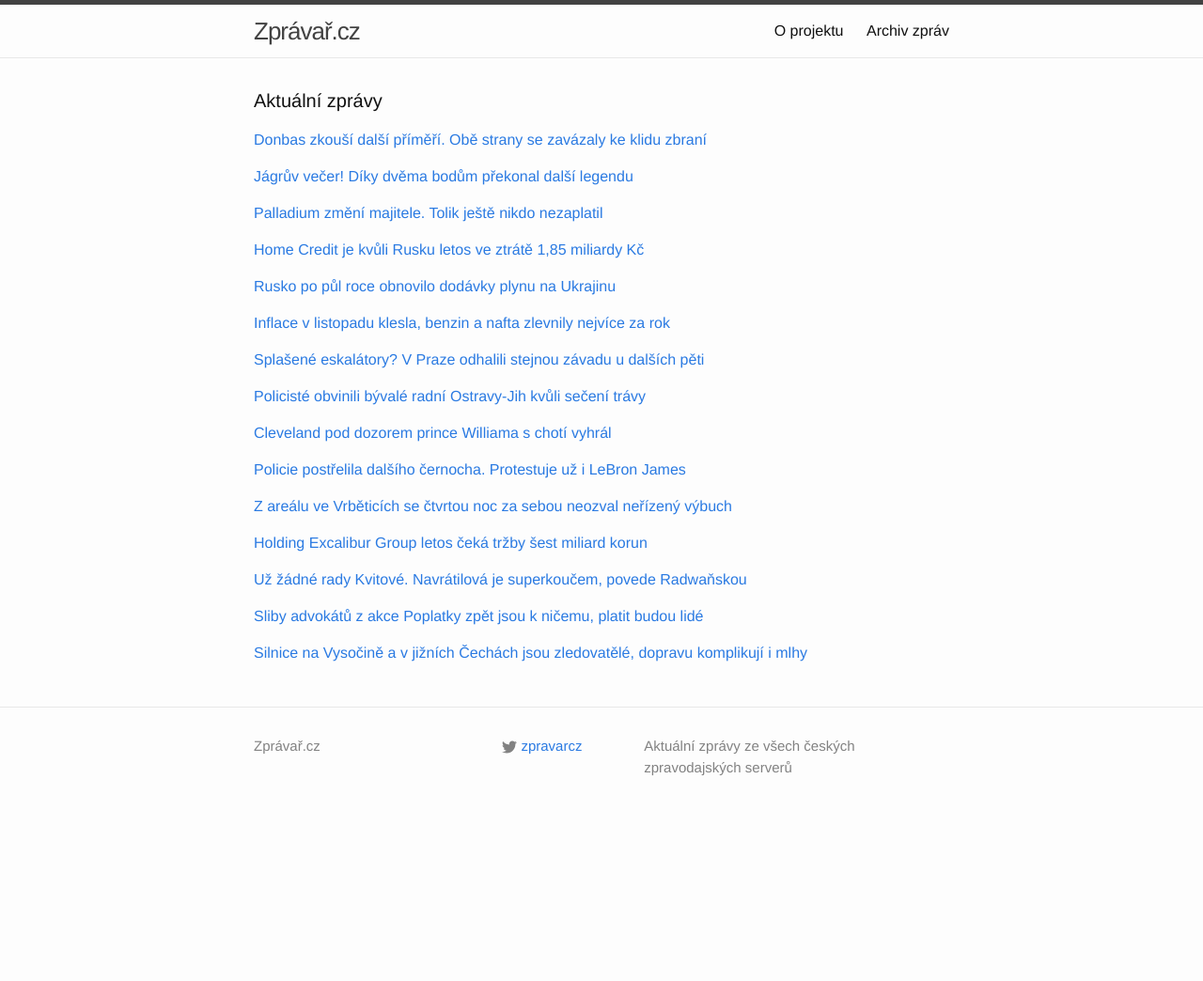
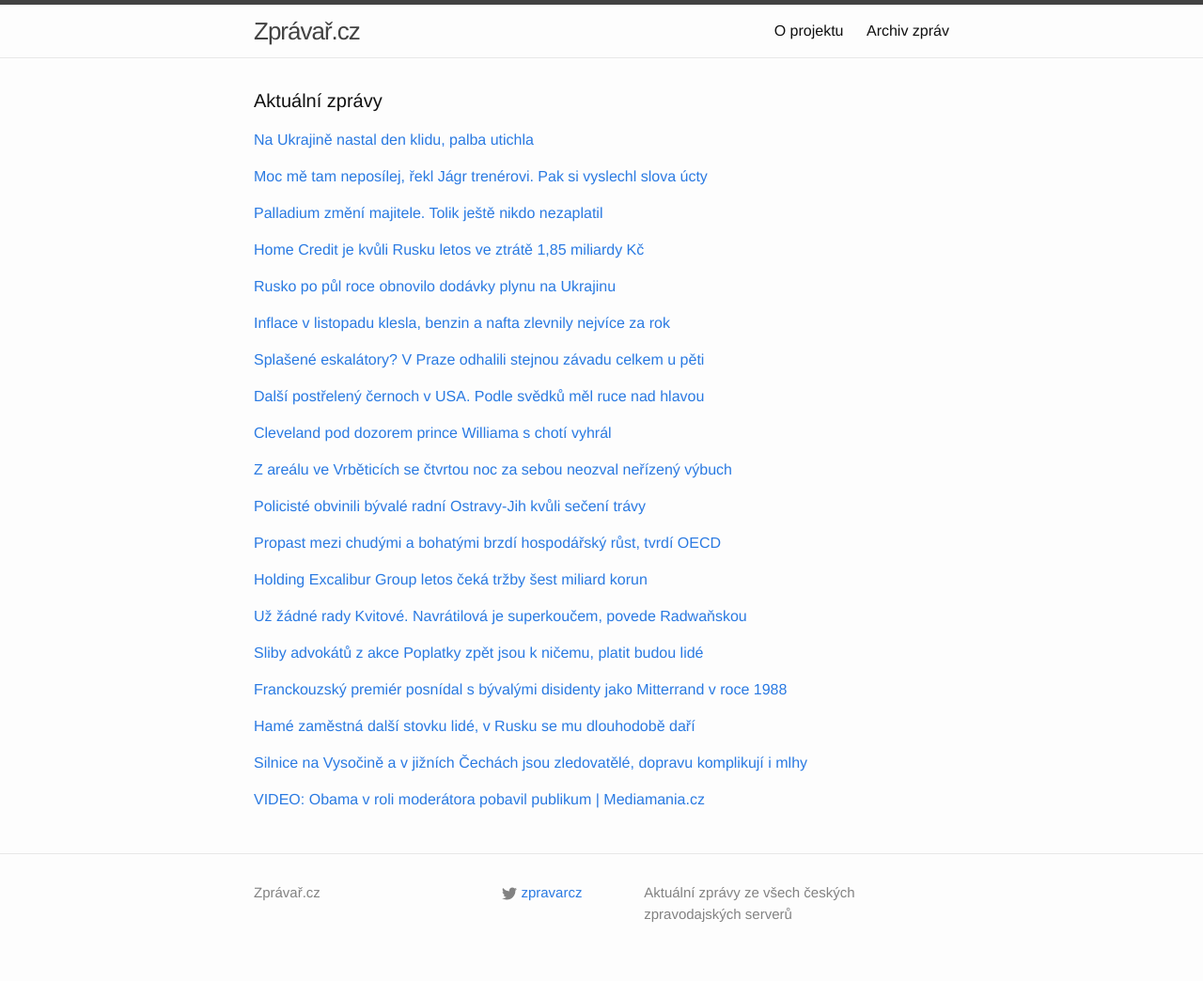
Before and after one commit to adliska/zpravar, a Jekyll site: the page built from index.html, in a window 1280 px wide. Shown: the whole page at 94% size. Built offline with Jekyll 4.4.1, drawn with Linux system fonts in a browser that asks for light colours; before the commit the page ends 900 px from its top, so only the background shows below that.

Commit message:
zpravar news update

```diff
--- a/index.html
+++ b/index.html
@@ -5,9 +5,10 @@ layout: default
 <div class="home">
     <h1 class="page-heading">Aktuální zprávy</h1>
 
-<p><a href="javascript:;" onclick="toggle_visibility('zpravy0')">Donbas zkouší další příměří. Obě strany se zavázaly ke klidu zbraní</a></p>
+<p><a href="javascript:;" onclick="toggle_visibility('zpravy0')">Na Ukrajině nastal den klidu, palba utichla</a></p>
 <div id="zpravy0" style="display:none">
 <ul>
+<li><a href=http://www.novinky.cz/zahranicni/evropa/355780-na-ukrajine-nastal-den-klidu-palba-utichla.html>Na Ukrajině nastal den klidu, palba utichla - www.novinky.cz</a></li>
 <li><a href=http://www.tyden.cz/rubriky/zahranici/rusko-a-okoli/donbas-zkousi-dalsi-primeri-obe-strany-se-zavazaly-ke-klidu-zbrani_326697.html>Donbas zkouší další příměří. Obě strany se zavázaly ke klidu zbraní - www.tyden.cz</a></li>
 <li><a href=http://www.lidovky.cz/na-ukrajinskem-donbasu-zacalo-dalsi-primeri-fzz-/zpravy-svet.aspx?c=A141209_093217_ln_zahranici_mmu>Na Ukrajině je vyhlášen den klidu zbraní, chystají se jednání o příměří  - www.lidovky.cz</a></li>
 <li><a href=http://zpravy.e15.cz/zahranicni/udalosti/v-donbasu-zacalo-dalsi-primeri-moskva-zprostredkuje-jednani-1144304>V Donbasu začalo další příměří, Moskva zprostředkuje jednání - zpravy.e15.cz</a></li>
@@ -20,9 +21,10 @@ layout: default
 <li><a href=http://www.ceskenoviny.cz/zpravy/zpravy/na-ukrajine-se-ceka-klid-zbrani-a-snad-jednani-v-minsku-a-kyjevu/1156637>Na Ukrajině se čeká klid zbraní a snad jednání v Minsku a Kyjevu - www.ceskenoviny.cz</a></li>
 <li><a href=http://www.novinky.cz/zahranicni/evropa/355780-na-ukrajine-ma-v-utery-zacit-dalsi-primeri.html>Na Ukrajině má v úterý začít další příměří - www.novinky.cz</a></li>
 </ul>
-</div><p><a href="javascript:;" onclick="toggle_visibility('zpravy1')">Jágrův večer! Díky dvěma bodům překonal další legendu</a></p>
+</div><p><a href="javascript:;" onclick="toggle_visibility('zpravy1')">Moc mě tam neposílej, řekl Jágr trenérovi. Pak si vyslechl slova úcty</a></p>
 <div id="zpravy1" style="display:none">
 <ul>
+<li><a href=http://hokej.idnes.cz/hokejova-nhl-jaromir-jagr-odehral-1500-zapas-ohlasy-fbr-/nhl.aspx?c=A141209_101836_nhl_bem>Moc mě tam neposílej, řekl Jágr trenérovi. Pak si vyslechl slova úcty - hokej.idnes.cz</a></li>
 <li><a href=http://www.tyden.cz/rubriky/sport/hokej/nhl/jagruv-vecer-diky-dvema-bodum-prekonal-dalsi-legendu_326684.html>Jágrův večer! Díky dvěma bodům překonal další legendu - www.tyden.cz</a></li>
 <li><a href=http://www.sportovninoviny.cz/zpravy/jagr-zaril-v-jubilejnim-1500-zapase-a-prekonal-dalsi-legendu/1156663>Jágr zářil v jubilejním 1500. zápase a překonal další legendu - www.sportovninoviny.cz</a></li>
 <li><a href=http://www.tyden.cz/rubriky/sport/hokej/nhl/jagruv-vecer-diky-dvema-bodum-predskocil-dalsi-legendu_326684.html>Jágrův večer! Díky dvěma bodům předskočil další legendu - www.tyden.cz</a></li>
@@ -74,21 +76,23 @@ layout: default
 <li><a href=http://www.novinky.cz/ekonomika/355797-inflace-v-cesku-mirne-zpomalila-ceny-stouply-o-0-6-procenta.html>Inflace v Česku mírně zpomalila, ceny stouply o 0,6 procenta - www.novinky.cz</a></li>
 <li><a href=http://zpravy.e15.cz/domaci/ekonomika/inflace-stoupla-o-0-6-procenta-rada-zbozi-zlevnila-1144302>Inflace stoupla o 0,6 procenta. Řada zboží zlevnila - zpravy.e15.cz</a></li>
 </ul>
-</div><p><a href="javascript:;" onclick="toggle_visibility('zpravy6')">Splašené eskalátory? V Praze odhalili stejnou závadu u dalších pěti</a></p>
+</div><p><a href="javascript:;" onclick="toggle_visibility('zpravy6')">Splašené eskalátory? V Praze odhalili stejnou závadu celkem u pěti</a></p>
 <div id="zpravy6" style="display:none">
 <ul>
+<li><a href=http://www.novinky.cz/ekonomika/355801-splasene-eskalatory-v-praze-odhalili-stejnou-zavadu-celkem-u-peti.html>Splašené eskalátory? V Praze odhalili stejnou závadu celkem u pěti - www.novinky.cz</a></li>
 <li><a href=http://www.novinky.cz/ekonomika/355801-splasene-eskalatory-v-praze-odhalili-stejnou-zavadu-u-dalsich-peti.html>Splašené eskalátory? V Praze odhalili stejnou závadu u dalších pěti - www.novinky.cz</a></li>
 <li><a href=http://zpravy.aktualne.cz/regiony/praha/pet-eskalatoru-v-metru-ma-vadu-kvuli-niz-se-zranili-lide/r~5a4107327f7f11e4bdad0025900fea04/>Pět eskalátorů na Můstku má vadu, kvůli níž se zranili lidé - zpravy.aktualne.cz</a></li>
 <li><a href=http://www.financninoviny.cz/zpravodajstvi/zpravy/pet-eskalatoru-v-metru-ma-vadu-kvuli-niz-se-zranili-lide/1156707>Pět eskalátorů v metru má vadu, kvůli níž se zranili lidé - www.financninoviny.cz</a></li>
 <li><a href=http://praha.idnes.cz/vadne-eskalatory-na-mustku-ddo-/praha-zpravy.aspx?c=A141209_085930_praha-zpravy_bur>Nehoda na eskalátoru v metru se mohla opakovat, vadné jsou další čtyři - praha.idnes.cz</a></li>
 </ul>
-</div><p><a href="javascript:;" onclick="toggle_visibility('zpravy7')">Policisté obvinili bývalé radní Ostravy-Jih kvůli sečení trávy</a></p>
+</div><p><a href="javascript:;" onclick="toggle_visibility('zpravy7')">Další postřelený černoch v USA. Podle svědků měl ruce nad hlavou </a></p>
 <div id="zpravy7" style="display:none">
 <ul>
-<li><a href=http://ostrava.idnes.cz/policiste-obvinili-byvale-radni-ostravy-jih-kvuli-seceni-travy-pw0-/ostrava-zpravy.aspx?c=A141209_2122990_ostrava-zpravy_jog>Policisté obvinili bývalé radní Ostravy-Jih kvůli sečení trávy - ostrava.idnes.cz</a></li>
-<li><a href=http://www.novinky.cz/domaci/355799-policie-stiha-byvale-radni-ostravy-jihu-mezi-obvinenymi-i-namestek-primatora.html>Policie stíhá bývalé radní Ostravy-Jihu, mezi obviněnými i náměstek primátora - www.novinky.cz</a></li>
-<li><a href=http://www.lidovky.cz/policie-obvinila-12-radnich-z-ostravy-kvuli-zakazkam-na-udrzbu-zelene-1is-/zpravy-domov.aspx?c=A141209_094011_ln_domov_sk>Policie obvinila 12 radních z Ostravy kvůli zakázkám na údržbu zeleně  - www.lidovky.cz</a></li>
-<li><a href=http://echo24.cz/a/w4w4i>Policie obvinila 12 bývalých radních Ostravy-Jihu - echo24.cz</a></li>
+<li><a href=http://www.lidovky.cz/dalsi-sporne-postreleni-cernocha-policistou-budi-vasne-na-floride-10m-/zpravy-svet.aspx?c=A141209_100921_ln_zahranici_mmu>Další postřelený černoch v USA. Podle svědků měl ruce nad hlavou  - www.lidovky.cz</a></li>
+<li><a href=http://echo24.cz/a/iEvVb>Policie postřelila dalšího černocha. Protestuje už i LeBron James - echo24.cz</a></li>
+<li><a href=http://www.ceskenoviny.cz/zpravy/zpravy/protesty-proti-zabiti-cernochu-policisty-v-usa-byly-bez-nasili/1156629>Protesty proti zabití černochů policisty v USA byly bez násilí - www.ceskenoviny.cz</a></li>
+<li><a href=http://zpravy.idnes.cz/dalsi-postreleny-cernoch-v-usa-svedci-tvrdi-ze-se-policistovi-vzdaval-1eh-/zahranicni.aspx?c=A141209_064332_zahranicni_wlk>Další postřelený černoch v USA. Svědci tvrdí, že se policistovi vzdával - zpravy.idnes.cz</a></li>
+<li><a href=http://www.ceskenoviny.cz/zpravy/zpravy/dalsi-sporne-postreleni-cernocha-policistou-budi-vasne-na-floride/1156629>Další sporné postřelení černocha policistou budí vášně na Floridě - www.ceskenoviny.cz</a></li>
 </ul>
 </div><p><a href="javascript:;" onclick="toggle_visibility('zpravy8')">Cleveland pod dozorem prince Williama s chotí vyhrál</a></p>
 <div id="zpravy8" style="display:none">
@@ -98,48 +102,76 @@ layout: default
 <li><a href=http://www.denik.cz/ostatni_sport/nba-princ-william-zasel-na-cleveland-prinesl-nam-stesti-rekl-lebron-james-201412.html>NBA: Princ William zašel na Cleveland. Přinesl nám štěstí, řekl LeBron James - www.denik.cz</a></li>
 <li><a href=http://www.sportovninoviny.cz/zpravy/cleveland-pod-dozorem-prince-williama-s-choti-porazil-brooklyn/1156706>Cleveland pod dozorem prince Williama s chotí porazil Brooklyn - www.sportovninoviny.cz</a></li>
 </ul>
-</div><p><a href="javascript:;" onclick="toggle_visibility('zpravy9')">Policie postřelila dalšího černocha. Protestuje už i LeBron James</a></p>
+</div><p><a href="javascript:;" onclick="toggle_visibility('zpravy9')">Z areálu ve Vrběticích se čtvrtou noc za sebou neozval neřízený výbuch</a></p>
 <div id="zpravy9" style="display:none">
-<ul>
-<li><a href=http://echo24.cz/a/iEvVb>Policie postřelila dalšího černocha. Protestuje už i LeBron James - echo24.cz</a></li>
-<li><a href=http://www.ceskenoviny.cz/zpravy/zpravy/protesty-proti-zabiti-cernochu-policisty-v-usa-byly-bez-nasili/1156629>Protesty proti zabití černochů policisty v USA byly bez násilí - www.ceskenoviny.cz</a></li>
-<li><a href=http://zpravy.idnes.cz/dalsi-postreleny-cernoch-v-usa-svedci-tvrdi-ze-se-policistovi-vzdaval-1eh-/zahranicni.aspx?c=A141209_064332_zahranicni_wlk>Další postřelený černoch v USA. Svědci tvrdí, že se policistovi vzdával - zpravy.idnes.cz</a></li>
-<li><a href=http://www.ceskenoviny.cz/zpravy/zpravy/dalsi-sporne-postreleni-cernocha-policistou-budi-vasne-na-floride/1156629>Další sporné postřelení černocha policistou budí vášně na Floridě - www.ceskenoviny.cz</a></li>
-</ul>
-</div><p><a href="javascript:;" onclick="toggle_visibility('zpravy10')">Z areálu ve Vrběticích se čtvrtou noc za sebou neozval neřízený výbuch</a></p>
-<div id="zpravy10" style="display:none">
 <ul>
 <li><a href=http://www.denik.cz/z_domova/z-arealu-ve-vrbeticich-se-ctvrtou-noc-za-sebou-neozval-nerizeny-vybuch-20141209.html>Z areálu ve Vrběticích se čtvrtou noc za sebou neozval neřízený výbuch - www.denik.cz</a></li>
 <li><a href=http://www.lidovky.cz/z-vrbetic-se-ctvrtou-noc-za-sebou-neozval-nerizeny-vybuch-p38-/zpravy-domov.aspx?c=A141209_075840_ln_domov_sk>Z Vrbětic se čtvrtou noc za sebou neozval neřízený výbuch  - www.lidovky.cz</a></li>
 <li><a href=http://zpravy.aktualne.cz/domaci/z-vrbetic-se-ctvrtou-noc-za-sebou-neozval-nerizeny-vybuch/r~caec15ce7f6d11e48ee3002590604f2e/>Z Vrbětic se čtvrtou noc za sebou neozval neřízený výbuch - zpravy.aktualne.cz</a></li>
 <li><a href=http://www.ceskenoviny.cz/zpravy/zpravy/z-vrbetic-se-ctvrtou-noc-za-sebou-neozval-nerizeny-vybuch/1156659>Z Vrbětic se čtvrtou noc za sebou neozval neřízený výbuch - www.ceskenoviny.cz</a></li>
 </ul>
-</div><p><a href="javascript:;" onclick="toggle_visibility('zpravy11')">Holding Excalibur Group letos čeká tržby šest miliard korun</a></p>
+</div><p><a href="javascript:;" onclick="toggle_visibility('zpravy10')">Policisté obvinili bývalé radní Ostravy-Jih kvůli sečení trávy</a></p>
+<div id="zpravy10" style="display:none">
+<ul>
+<li><a href=http://ostrava.idnes.cz/policiste-obvinili-byvale-radni-ostravy-jih-kvuli-seceni-travy-pw0-/ostrava-zpravy.aspx?c=A141209_2122990_ostrava-zpravy_jog>Policisté obvinili bývalé radní Ostravy-Jih kvůli sečení trávy - ostrava.idnes.cz</a></li>
+<li><a href=http://www.novinky.cz/domaci/355799-policie-stiha-byvale-radni-ostravy-jihu-mezi-obvinenymi-i-namestek-primatora.html>Policie stíhá bývalé radní Ostravy-Jihu, mezi obviněnými i náměstek primátora - www.novinky.cz</a></li>
+<li><a href=http://www.lidovky.cz/policie-obvinila-12-radnich-z-ostravy-kvuli-zakazkam-na-udrzbu-zelene-1is-/zpravy-domov.aspx?c=A141209_094011_ln_domov_sk>Policie obvinila 12 radních z Ostravy kvůli zakázkám na údržbu zeleně  - www.lidovky.cz</a></li>
+<li><a href=http://echo24.cz/a/w4w4i>Policie obvinila 12 bývalých radních Ostravy-Jihu - echo24.cz</a></li>
+</ul>
+</div><p><a href="javascript:;" onclick="toggle_visibility('zpravy11')">Propast mezi chudými a bohatými brzdí hospodářský růst, tvrdí OECD</a></p>
 <div id="zpravy11" style="display:none">
+<ul>
+<li><a href=http://zpravy.e15.cz/zahranicni/ekonomika/propast-mezi-chudymi-a-bohatymi-brzdi-hospodarsky-rust-tvrdi-oecd-1144317>Propast mezi chudými a bohatými brzdí hospodářský růst, tvrdí OECD - zpravy.e15.cz</a></li>
+<li><a href=http://zpravy.e15.cz/zahranicni/ekonomika/oecd-propast-mezi-chudymi-a-bohatymi-brzdi-hospodarsky-rust-1144317>OECD: Propast mezi chudými a bohatými brzdí hospodářský růst - zpravy.e15.cz</a></li>
+<li><a href=http://www.financninoviny.cz/zpravodajstvi/zpravy/oecd-propast-mezi-chudymi-a-bohatymi-brzdi-hospodarsky-rust/1156703>OECD: Propast mezi chudými a bohatými brzdí hospodářský růst - www.financninoviny.cz</a></li>
+</ul>
+</div><p><a href="javascript:;" onclick="toggle_visibility('zpravy12')">Holding Excalibur Group letos čeká tržby šest miliard korun</a></p>
+<div id="zpravy12" style="display:none">
 <ul>
 <li><a href=http://www.denik.cz/ekonomika/holding-excalibur-group-letos-ceka-trzby-sest-miliard-korun-20141209.html>Holding Excalibur Group letos čeká tržby šest miliard korun - www.denik.cz</a></li>
 <li><a href=http://zpravy.e15.cz/byznys/prumysl-a-energetika/excalibur-hleda-zapadniho-partnera-ceka-trzby-sest-miliard-1144208>Excalibur hledá západního partnera, čeká tržby šest miliard - zpravy.e15.cz</a></li>
 <li><a href=http://zpravy.e15.cz/byznys/prumysl-a-energetika/excalibur-hleda-zapadniho-partnera-1144208>Excalibur hledá západního partnera - zpravy.e15.cz</a></li>
 </ul>
-</div><p><a href="javascript:;" onclick="toggle_visibility('zpravy12')">Už žádné rady Kvitové. Navrátilová je superkoučem, povede Radwaňskou</a></p>
-<div id="zpravy12" style="display:none">
+</div><p><a href="javascript:;" onclick="toggle_visibility('zpravy13')">Už žádné rady Kvitové. Navrátilová je superkoučem, povede Radwaňskou</a></p>
+<div id="zpravy13" style="display:none">
 <ul>
 <li><a href=http://www.denik.cz/tenis/uz-zadne-rady-kvitove-navratilova-je-superkoucem-povede-radwanskou-20141209.html>Už žádné rady Kvitové. Navrátilová je superkoučem, povede Radwaňskou - www.denik.cz</a></li>
 <li><a href=http://sport.aktualne.cz/navratilova-bude-superkoucem-tenisove-sestky-radwanske/r~8def09787f7311e48477002590604f2e/>Navrátilová bude "superkoučem" tenisové šestky Radwaňské - sport.aktualne.cz</a></li>
 <li><a href=http://www.sportovninoviny.cz/zpravy/navratilova-bude-superkoucem-tenisove-sestky-radwanske/1156672>Navrátilová bude "superkoučem" tenisové šestky Radwaňské - www.sportovninoviny.cz</a></li>
 </ul>
-</div><p><a href="javascript:;" onclick="toggle_visibility('zpravy13')">Sliby advokátů z akce Poplatky zpět jsou k ničemu, platit budou lidé</a></p>
-<div id="zpravy13" style="display:none">
+</div><p><a href="javascript:;" onclick="toggle_visibility('zpravy14')">Sliby advokátů z akce Poplatky zpět jsou k ničemu, platit budou lidé</a></p>
+<div id="zpravy14" style="display:none">
 <ul>
 <li><a href=http://www.novinky.cz/finance/355777-sliby-advokatu-z-akce-poplatky-zpet-jsou-k-nicemu-platit-budou-lide.html>Sliby advokátů z akce Poplatky zpět jsou k ničemu, platit budou lidé - www.novinky.cz</a></li>
 <li><a href=http://www.novinky.cz/finance/355777-sliby-advokatu-z-akce-poplatky-zpet-jsou-k-nicemu-prohru-zaplati-lide.html>Sliby advokátů z akce Poplatky zpět jsou k ničemu, prohru zaplatí lidé - www.novinky.cz</a></li>
 <li><a href=http://www.novinky.cz/finance/355777-sliby-advokatu-z-akce-poplatky-zpet-nejsou-k-nicemu-prohru-zaplati-lide.html>Sliby advokátů z akce Poplatky zpět nejsou k ničemu, prohru zaplatí lidé - www.novinky.cz</a></li>
 </ul>
-</div><p><a href="javascript:;" onclick="toggle_visibility('zpravy14')">Silnice na Vysočině a v jižních Čechách jsou zledovatělé, dopravu komplikují i mlhy</a></p>
-<div id="zpravy14" style="display:none">
+</div><p><a href="javascript:;" onclick="toggle_visibility('zpravy15')">Franckouzský premiér posnídal s bývalými disidenty jako Mitterrand v roce 1988</a></p>
+<div id="zpravy15" style="display:none">
+<ul>
+<li><a href=http://www.denik.cz/z_domova/franckouzsky-premier-posnidal-s-byvalymi-disidenty-jako-mitterrand-v-roce-1988-2.html>Franckouzský premiér posnídal s bývalými disidenty jako Mitterrand v roce 1988 - www.denik.cz</a></li>
+<li><a href=http://www.ceskenoviny.cz/zpravy/zpravy/valls-posnidal-s-byvalymi-disidenty-jako-mitterrand-v-roce-1988/1156635>Valls posnídal s bývalými disidenty jako Mitterrand v roce 1988 - www.ceskenoviny.cz</a></li>
+<li><a href=http://www.ceskenoviny.cz/zpravy/zpravy/valls-pripomene-slavnou-snidani-s-disidenty-a-promluvi-na-foru/1156635>Valls připomene slavnou snídani s disidenty a promluví na fóru - www.ceskenoviny.cz</a></li>
+</ul>
+</div><p><a href="javascript:;" onclick="toggle_visibility('zpravy16')">Hamé zaměstná další stovku lidé, v Rusku se mu dlouhodobě daří</a></p>
+<div id="zpravy16" style="display:none">
+<ul>
+<li><a href=http://byznys.ihned.cz/c1-63232570-hame-zamestna-dalsi-stovku-lide-v-rusku-se-mu-dlouhodobe-dari>Hamé zaměstná další stovku lidé, v Rusku se mu dlouhodobě daří - byznys.ihned.cz</a></li>
+<li><a href=http://zpravy.e15.cz/byznys/prumysl-a-energetika/o-hame-je-v-rusku-zajem-firma-prijme-do-vyroby-dalsich-100-lidi-1144320>O Hamé je v Rusku zájem, firma přijme do výroby dalších 100 lidí - zpravy.e15.cz</a></li>
+<li><a href=http://zpravy.e15.cz/byznys/obchod-a-sluzby/o-hame-je-v-rusku-zajem-firma-prijme-do-vyroby-dalsich-100-lidi-1144320>O Hamé je v Rusku zájem, firma přijme do výroby dalších 100 lidí - zpravy.e15.cz</a></li>
+</ul>
+</div><p><a href="javascript:;" onclick="toggle_visibility('zpravy17')">Silnice na Vysočině a v jižních Čechách jsou zledovatělé, dopravu komplikují i mlhy</a></p>
+<div id="zpravy17" style="display:none">
 <ul>
 <li><a href=http://www.rozhlas.cz/_zprava/silnice-na-vysocine-a-v-jiznich-cechach-jsou-zledovatele-dopravu-komplikuji-i-mlhy--1430202>Silnice na Vysočině a v jižních Čechách jsou zledovatělé, dopravu komplikují i mlhy - www.rozhlas.cz</a></li>
 <li><a href=http://www.ceskenoviny.cz/zpravy/zpravy/silnice-mohou-byt-kluzke-mrzne-a-je-mlha/1156657>Silnice mohou být kluzké, mrzne a je mlha - www.ceskenoviny.cz</a></li>
 <li><a href=http://www.denik.cz/z_domova/silnice-na-zlinsku-namrzaji-opatrnost-je-na-miste-20141209.html>Silnice na Zlínsku namrzají, opatrnost je na místě - www.denik.cz</a></li>
 </ul>
+</div><p><a href="javascript:;" onclick="toggle_visibility('zpravy18')">VIDEO: Obama v roli moderátora pobavil publikum | Mediamania.cz</a></p>
+<div id="zpravy18" style="display:none">
+<ul>
+<li><a href=http://mediamania.tyden.cz/rubriky/televize-radio/video-obama-v-roli-moderatora-pobavil-publikum_326692.html>VIDEO: Obama v roli moderátora pobavil publikum | Mediamania.cz - mediamania.tyden.cz</a></li>
+<li><a href=http://zpravy.idnes.cz/obama-stephen-colbert-0ts-/zahranicni.aspx?c=A141209_101033_zahranicni_aha>Kdy jste spálil ústavu a stal se císařem? Obamu potrápil známý komik - zpravy.idnes.cz</a></li>
+<li><a href=http://www.ceskenoviny.cz/zpravy/zpravy/obama-si-vymenil-roli-s-moderatorem-v-satirickem-poradu/1156684>Obama si vyměnil roli s moderátorem v satirickém pořadu - www.ceskenoviny.cz</a></li>
+</ul>
 </div></div>
```
